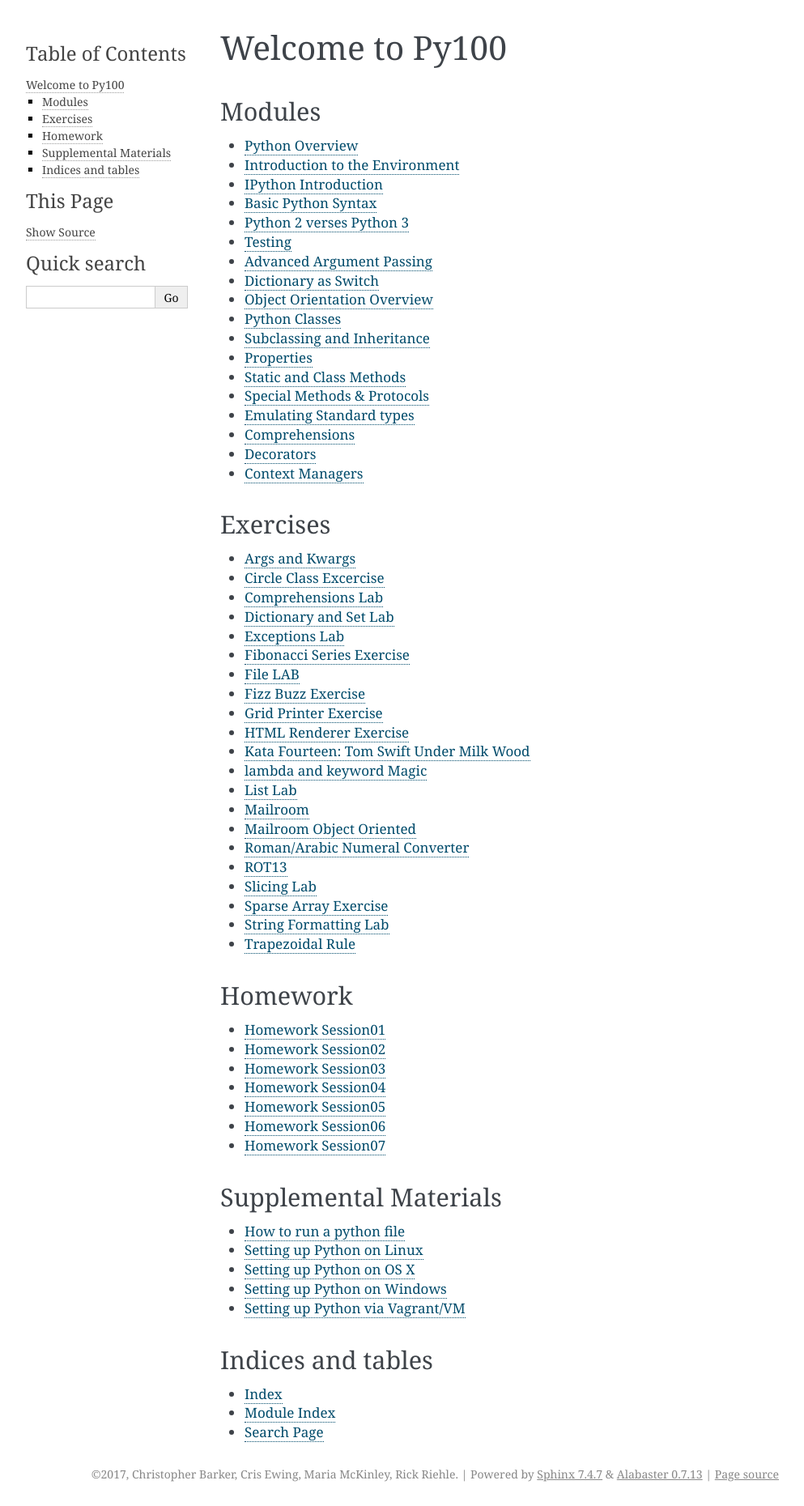
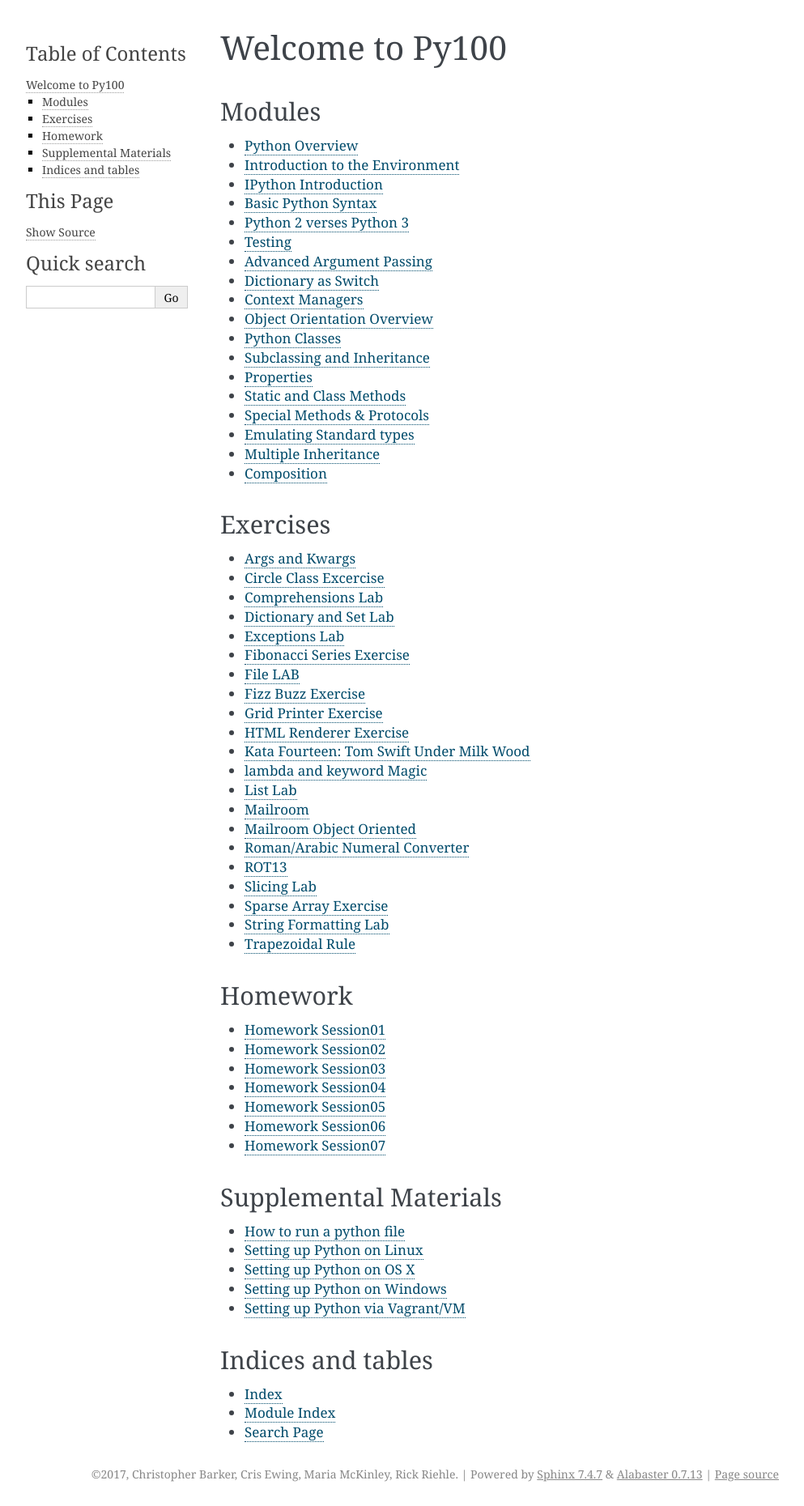
Before and after one commit to UWPCE-PythonCert/Py100, a Sphinx documentation site: the page built from source/index.rst, in a window 1280 px wide. Shown: the whole page at 81% size, without its empty margins (148-1141 px from the left). Built offline with Sphinx 7.4.7, drawn with Linux system fonts in a browser that asks for light colours; some of the changed lines change nothing that is shown.

Commit message:
Added this and next week's modules

```diff
--- a/source/index.rst
+++ b/source/index.rst
@@ -20,6 +20,7 @@ Modules
    modules/Testing
    modules/AdvancedArgumentPassing
    modules/DictionaryAsSwitch
+   modules/ContextManagers
    modules/ObjectOrientationOverview
    modules/PythonClasses
    modules/SubclassingAndInheritance
@@ -27,10 +28,20 @@ Modules
    modules/Properties
    modules/StaticAndClassMethods
    modules/SpecialMethodsAndProtocols
-   modules/Comprehensions
+
+   modules/MultipleInheritance.rst
+   modules/Composition.rst
+
+..
+   modules/MapFilterReduce.rst
+   modules/Comprehensions.rst
+   modules/Lambda.rst
+   modules/IteratorsAndGenerators.rst
+   modules/Closures.rst
+   modules/Recursion.rst
+
    modules/Decorators
-   modules/ContextManagers
-
+..
 
 Exercises
 ---------
```
